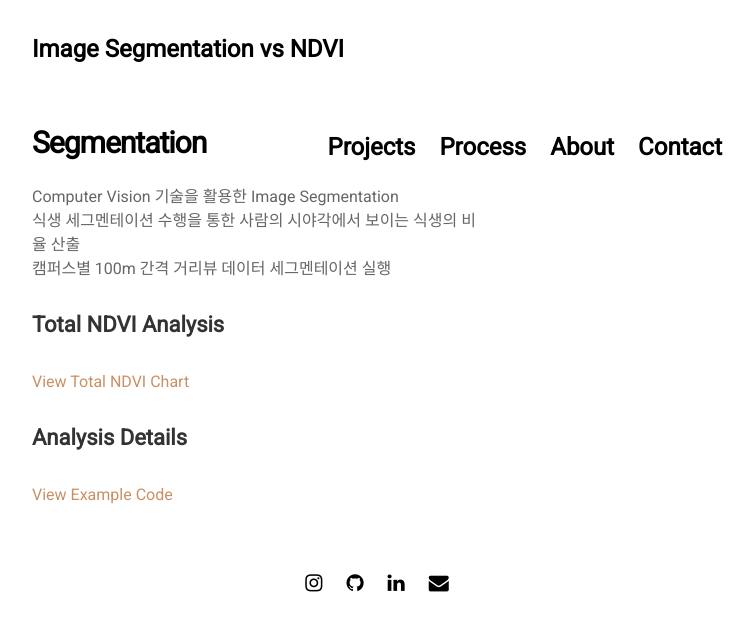
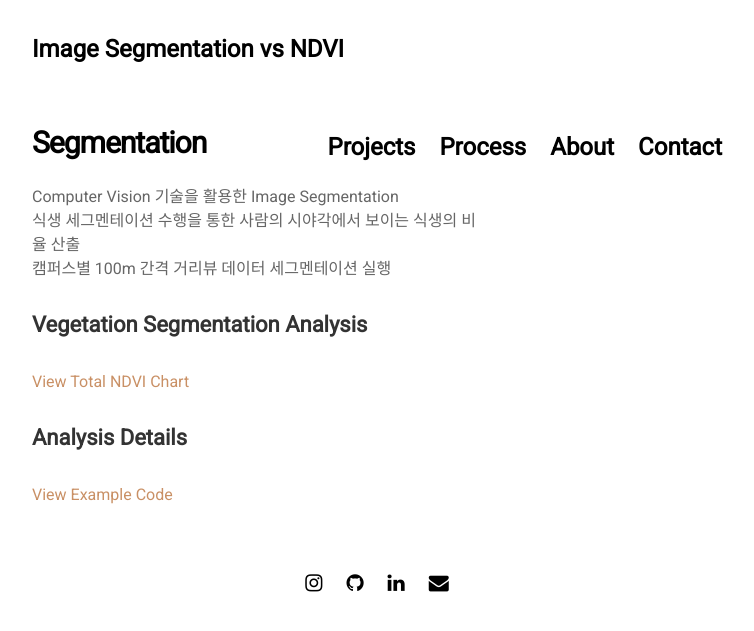
Before and after one commit to jinuew/webinfo, a Jekyll site: the page built from projects/proj-2.md, in a window 1280 px wide. Shown: the top 631 px of the page, without its empty margins (263-1017 px from the left). Built offline with Jekyll 4.4.1, drawn with Linux system fonts in a browser that asks for light colours; nearby versions of some CDN libraries; our own code applies the rules of GitHub Pages for plain Markdown files.

Commit message:
Update proj-2.md

```diff
--- a/projects/proj-2.md
+++ b/projects/proj-2.md
@@ -6,7 +6,7 @@ Computer Vision 기술을 활용한 Image Segmentation<br>
 
 
 
-#### Total NDVI Analysis
+#### Vegetation Segmentation Analysis
 [View Total NDVI Chart](https://jinuew.github.io/webinfo/assets/imageseg.html)
 
 #### Analysis Details
```
